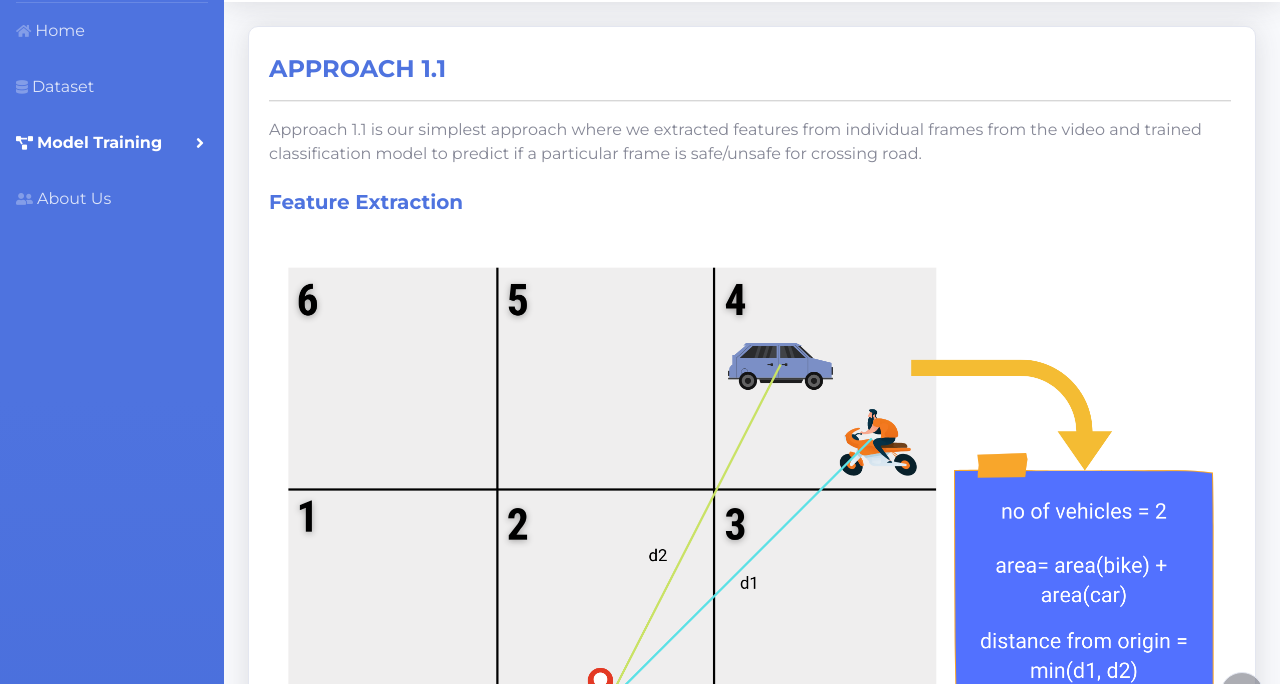
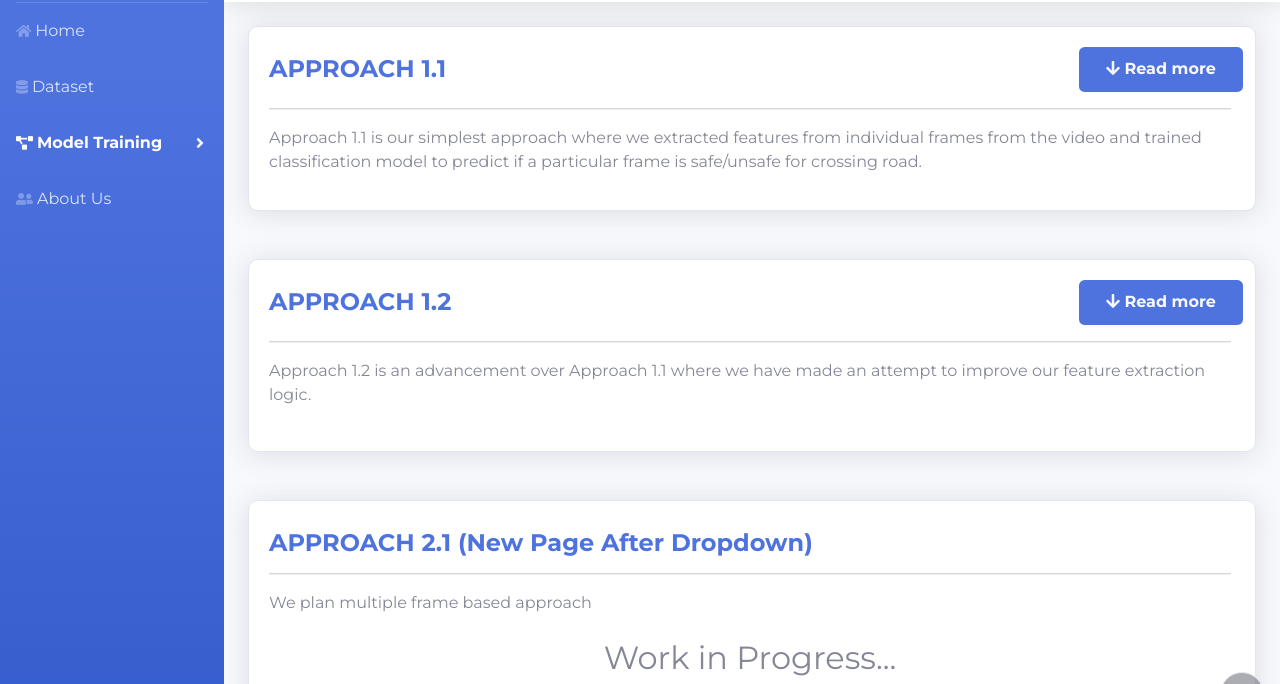
Before and after one commit to roadcross-assistant/Website, a plain HTML site: page model_training.html in a window 1280 px wide. Shown: the part 68-752 px from the top of the page. Drawn offline with nearby package versions, Linux system fonts and the light colour scheme.

Commit message:
added read more button and expandable viewsin approaches page

```diff
--- a/assets/styles/home-styles.css
+++ b/assets/styles/home-styles.css
@@ -59,4 +59,8 @@ body{
     .sidebar-brand{
         display: none;
     }
+
+    .sidebar .nav-item .nav-link {
+        padding: 0.8rem 0;
+    }
 }
--- a/model_training.html
+++ b/model_training.html
@@ -57,13 +57,21 @@
                             <div class="card-body">
                                 <div class="row align-items-center no-gutters">
                                     <div class="col mr-1">
-                                        <h4 class="text-capitalize text-primary font-weight-bold text-xls my-2">
-                                            APPROACH 1.1
-                                        </h4>
+                                        <ul class="list-group" style="list-style: none;">
+                                            <li class="list-item">
+                                                <div class="row approach-heading-div">
+                                                <h4 class="col-lg-10 col-md-10 text-capitalize text-primary font-weight-bold text-xls my-2">
+                                                    APPROACH 1.1
+                                                </h4>
+                                        <button class="btn col-lg-2 col-md-2 text-light font-weight-bold bg-primary" type="button" data-toggle="collapse" data-target="#collapseApproach1-1" aria-expanded="false" aria-controls="collapseApproach1-1">
+                                            <i class="fas fa-arrow-down"></i> Read more
+                                        </button>
+                                    </div>
                                         <hr style="height:1px; background-color:#efefef;"/>
-                                        Approach 1.1 is our simplest approach where we extracted features from individual frames
+                                        <p>Approach 1.1 is our simplest approach where we extracted features from individual frames
                                         from the video and trained classification model to predict if a particular frame is safe/unsafe
-                                        for crossing road. <br><br>
+                                        for crossing road.</p>
+                                        <div class="collapse" id="collapseApproach1-1">
                                         <div class=" text-primary font-weight-bold text-xls h5"><span>Feature Extraction</span></div>
                                         <div><img src="assets/img/features.png" class="img-fluid"></div>
                                         <div class="text-dark h6 mb-0"><span>
@@ -132,6 +140,9 @@
                                             </div>
                                         </div>
                                     </div>
+                                    </li>
+                                    </ul>
+                                    </div>
                                 </div>
                             </div>
                         </div>
@@ -144,12 +155,20 @@
                             <div class="card-body">
                                 <div class="row align-items-center no-gutters">
                                     <div class="col mr-1">
-                                        <h4 class="text-capitalize text-primary font-weight-bold text-xls my-2">
-                                            APPROACH 1.2:
-                                        </h4>
+                                        <ul class="list-group" style="list-style: none;">
+                                            <li class="list-item">
+                                                <div class="row approach-heading-div">
+                                                <h4 class="col-lg-10 col-md-10 text-capitalize text-primary font-weight-bold text-xls my-2">
+                                                    APPROACH 1.2
+                                                </h4>
+                                        <button class="btn col-lg-2 col-md-2 text-light font-weight-bold bg-primary" type="button" data-toggle="collapse" data-target="#collapseApproach1-2" aria-expanded="false" aria-controls="collapseApproach1-2">
+                                            <i class="fas fa-arrow-down"></i> Read more
+                                        </button>
+                                    </div>
                                         <hr style="height:1px; background-color:#efefef;"/>
                                         Approach 1.2 is an advancement over Approach 1.1 where we have made an attempt to improve our
                                         feature extraction logic. <br><br>
+                                        <div class="collapse" id="collapseApproach1-2">
                                         <div class=" text-primary font-weight-bold text-xls mb-1 h5"><span>Feature Extraction</span></div>
                                         <div><img src="assets/img/features_1.2.png" class="img-fluid"></div>
                                         <div class="text-dark h6 mb-0"><span>
@@ -212,6 +231,9 @@
                                                 <figcaption>True Positive</figcaption>
                                             </div>
                                         </div>
+                                        </div>
+                                        </li>
+                                        </ul>
                                     </div>
                                 </div>
                             </div>
```
